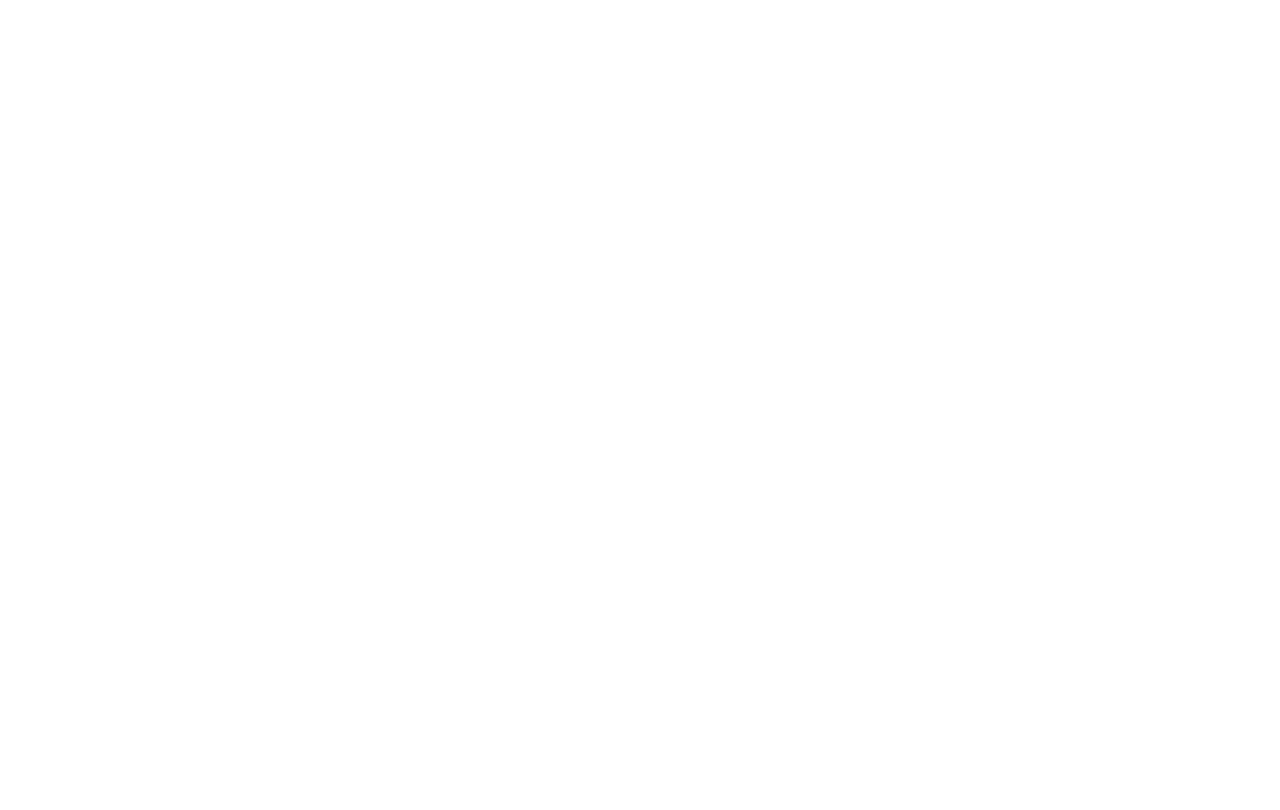
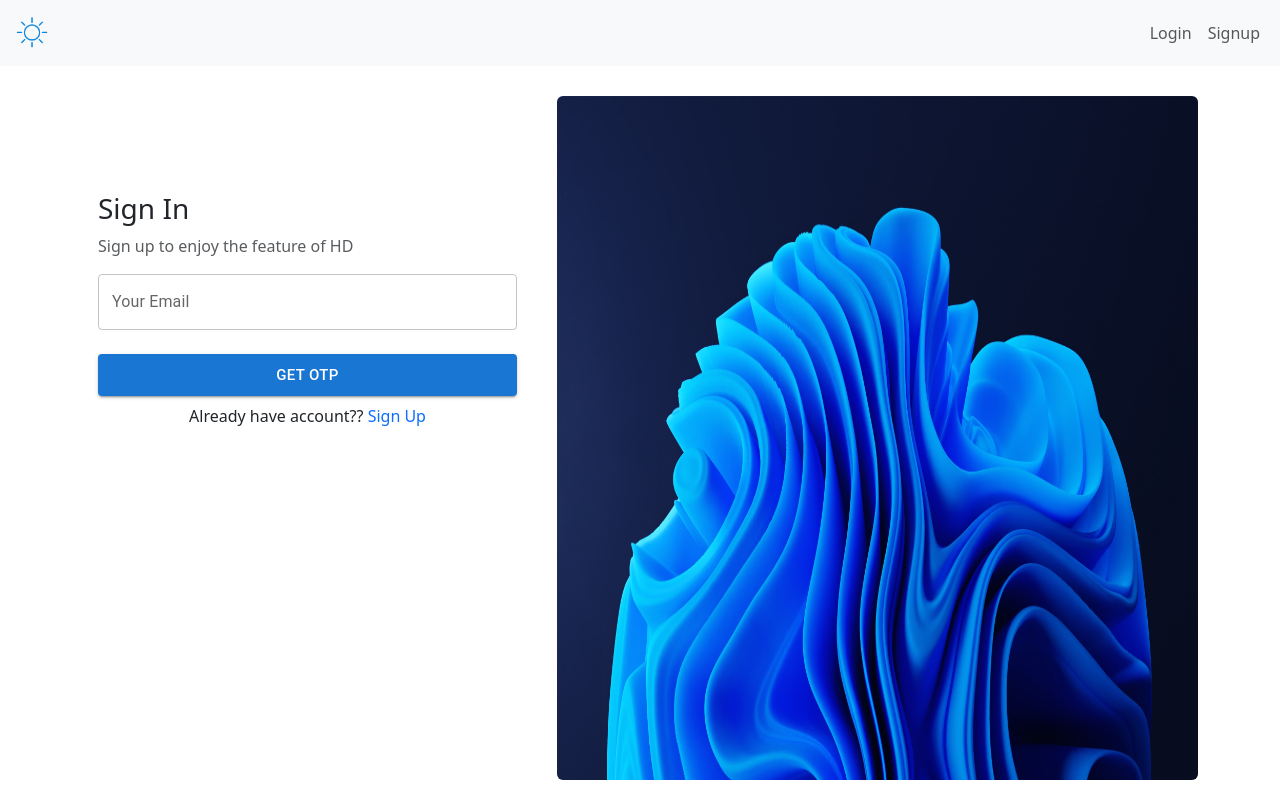
Before and after one commit to Shamsherkhan7549/Highway-Delight-Mern-Assingment, a React (Vite) app in the folder frontend/: page /signup in a window 1280 px wide. Before the commit this address had no page. Built offline with nearby package versions, Linux system fonts and the light colour scheme; no server answers.

Commit message:
Navbar feature added and token set globally using context api

```diff
--- a/frontend/src/App.jsx
+++ b/frontend/src/App.jsx
@@ -1,17 +1,25 @@
-import React from 'react'
+import React, { useContext } from 'react'
 import { BrowserRouter, Route, Routes } from 'react-router-dom'
+
 import Login from './pages/login/Login'
-import Home from './pages/home/Home'
+import Dashboard from './pages/dashboard/Dashboard'
 import 'bootstrap/dist/css/bootstrap.min.css';
 import 'bootstrap/dist/js/bootstrap.bundle.min.js';
+import Navbar from './component/Navbar'
+import { AppContext } from './context/ContextApi.jsx'
+
 
 const App = () => {
+  const context = useContext(AppContext);
   return (
     <>
+
       <BrowserRouter>
+            <Navbar />
         <Routes>
-          <Route path="/" element={<Home />} />
+          <Route path="/" element={context.token ? <Dashboard /> : <Login />} />
           <Route path="/login" element={<Login />} />
+          <Route path="/signup" element={<Login />} />
         </Routes>
       </BrowserRouter>
     </>
--- /dev/null
+++ b/frontend/src/component/Navbar.css
@@ -0,0 +1,4 @@
+.logo-image{
+    width: 40px;
+    height: 40px;
+}
--- /dev/null
+++ b/frontend/src/component/Navbar.jsx
@@ -0,0 +1,49 @@
+import React, { useEffect,useContext } from 'react'
+import { Link } from 'react-router-dom'
+import './Navbar.css'
+import { AppContext } from '../context/ContextApi.jsx'
+
+const Navbar = () => {
+
+    const context = useContext(AppContext);
+    const { token, setToken } = context;
+
+    return (
+        <>
+            <nav className="navbar navbar-expand-md sticky-top bg-body-tertiary">
+                <div className="container-fluid">
+                    <Link className="navbar-brand" to="/"> <img className='logo-image' src="/sun.png" alt=""/> </Link>
+                    <button className="navbar-toggler" type="button" data-bs-toggle="collapse" data-bs-target="#navbarNav" aria-controls="navbarNav" aria-expanded="false" aria-label="Toggle navigation">
+                        <span className="navbar-toggler-icon"></span>
+                    </button>
+                    <div className="collapse navbar-collapse" id="navbarNav">
+                        <div className="me-auto"></div>
+                        <ul className="navbar-nav">
+
+                           {
+                            token == null ?<>
+                             <li className="nav-item">
+                                <Link className="nav-link " to="/login">Login</Link>
+                            </li>
+                            <li className="nav-item">
+                                <Link className="nav-link" to="/signup">Signup</Link>
+                            </li>
+                            </> :<>
+                            <li className="nav-item">
+                                <Link className="nav-link active" to="/">Dashboard</Link>
+                            </li>
+                            <li className="nav-item">
+                                <Link className="nav-link" to="/logout" onClick={() => setToken(null)}>Logout</Link>
+                            </li>
+                            </>
+                           }
+
+                        </ul>
+                    </div>
+                </div>
+            </nav>
+        </>
+    )
+}
+
+export default Navbar
--- /dev/null
+++ b/frontend/src/context/ContextApi.jsx
@@ -0,0 +1,26 @@
+import React, { useEffect,createContext } from 'react'
+
+
+export const AppContext = createContext()
+
+const ContextApi = ({children}) => {
+
+    const [token, setToken] = React.useState(null)
+
+    useEffect(() => {
+      if (token) {
+        localStorage.setItem('token', token)
+
+      }else{
+        localStorage.removeItem('token')
+      }
+    }, [token])
+
+  return (
+    <AppContext.Provider value={{ token, setToken }}>
+        {children}
+    </AppContext.Provider>
+  )
+}
+
+export default ContextApi
--- a/frontend/src/main.jsx
+++ b/frontend/src/main.jsx
@@ -2,9 +2,12 @@ import { StrictMode } from 'react'
 import { createRoot } from 'react-dom/client'
 
 import App from './App.jsx'
+import ContextApi from './context/ContextApi.jsx'
 
 createRoot(document.getElementById('root')).render(
-  <StrictMode>
-    <App />
-  </StrictMode>,
+  <ContextApi>
+    <StrictMode>
+      <App />
+    </StrictMode>
+  </ContextApi>,
 )
--- /dev/null
+++ b/frontend/src/pages/dashboard/Dashboard.jsx
@@ -0,0 +1,11 @@
+import React from 'react'
+
+const Dashboard = () => {
+  return (
+    <>
+        <h1>Dashboard</h1>
+    </>
+  )
+}
+
+export default Dashboard
--- a/frontend/src/pages/home/Home.jsx
+++ /dev/null
@@ -1,9 +0,0 @@
-import React from 'react'
-
-const Home = () => {
-  return (
-    <div>Home</div>
-  )
-}
-
-export default Home
--- a/frontend/src/pages/login/Form.jsx
+++ b/frontend/src/pages/login/Form.jsx
@@ -1,8 +1,8 @@
-import React, { useState } from 'react'
+import React, { useContext, useState } from 'react'
 import TextField from '@mui/material/TextField';
 import { Button } from '@mui/material';
 import axios from 'axios';
-import { set } from 'mongoose';
+import { AppContext } from '../../context/ContextApi';
 
 
 const Form = () => {
@@ -10,6 +10,7 @@ const Form = () => {
   const [serverOtp, setServerOtp] = useState("");
   const [otpField, setOtpField] = useState(false);
   const [register, setRegister] = useState(true);
+  const context = useContext(AppContext);
 
   const [error, setError] = useState("");
 
@@ -44,7 +45,7 @@ const Form = () => {
         const data = response.data;
         console.log(data);
         if (data.success) {
-          console.log("User signed up successfully");
+          context.setToken(data.token);
           setUserInfo({
             name: '',
             dob: '',
@@ -62,7 +63,7 @@ const Form = () => {
         const data = response.data;
         console.log(data);
         if (data.success) {
-          console.log("User logged in successfully");
+          context.setToken(data.token);
           setUserInfo({
             name: '',
             dob: '',
--- a/frontend/src/pages/login/Login.css
+++ b/frontend/src/pages/login/Login.css
@@ -1,5 +1,5 @@
 .Login{
-    height: 100vh;
+    height: 93vh;
     padding: 30px 10px;
 }
 
```
